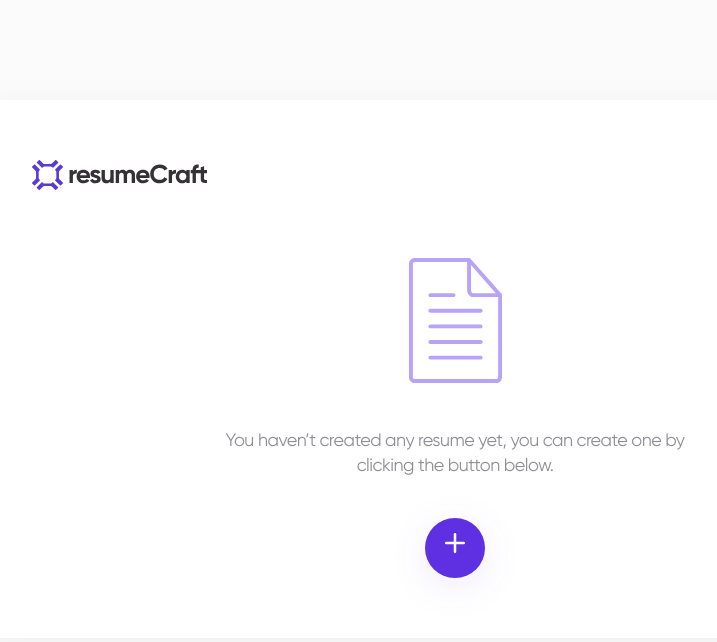
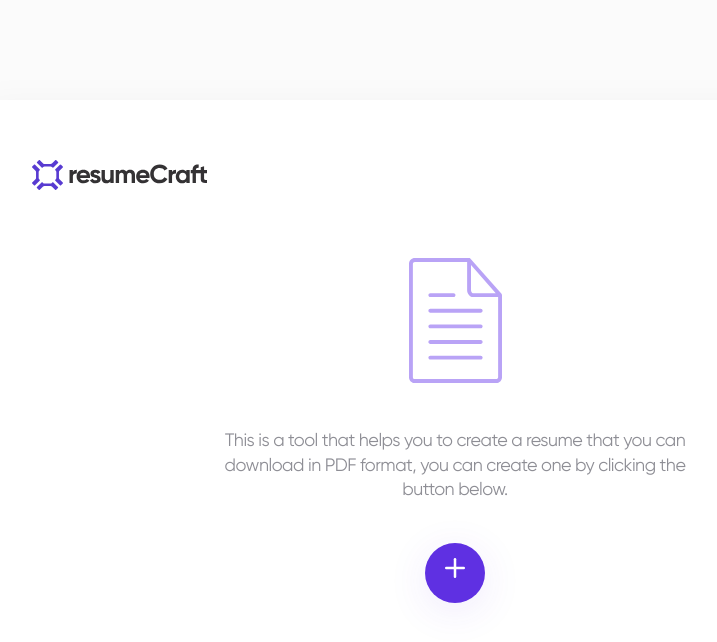
Before and after one commit to Codevickk/resumeCraft, a React (Create React App) app: page / in a window 1280 px wide. Shown: the top 642 px of the page, without its empty margins (185-902 px from the left). Built offline with nearby package versions, Linux system fonts and the light colour scheme.

Commit message:
More work

```diff
--- a/src/components/Home/index.js
+++ b/src/components/Home/index.js
@@ -9,7 +9,7 @@ import { FiPlus } from 'react-icons/fi';
 
 const ContentWrapper = styled.div`text-align: center;`;
 
-const AddLink = styled(Link) `
+const AddLink = styled(Link)`
 	background : ${(props) => props.theme.primary.normal};
 	display: inline-block;
 	padding: 10px 15px;
@@ -22,7 +22,7 @@ const AddLink = styled(Link) `
 	transition: background linear .3s;
 
 	&:hover {
-		background: ${props => props.theme.primary.light}
+		background: ${(props) => props.theme.primary.light}
 	}
 `;
 
@@ -36,7 +36,8 @@ const Home = () => {
 				<ContentWrapper>
 					<img src={documentIcon} alt="document" style={{ marginTop: '60px' }} />
 					<P style={{ marginTop: '40px', maxWidth: '480px', marginLeft: 'auto', marginRight: 'auto' }}>
-						You haven’t created any resume yet, you can create one by clicking the button below.
+						This is a tool that helps you to create a resume that you can download in PDF format, you can
+						create one by clicking the button below.
 					</P>
 					<AddLink to="/create">
 						<FiPlus />
--- a/src/components/createResume/Final.js
+++ b/src/components/createResume/Final.js
@@ -87,7 +87,7 @@ const Final = (props) => {
 					</ToolsContainer>
 
 					<ResumeWrapper>
-						<PDFExport fileName="_____.pdf" title="" subject="" keywords="" ref={(r) => (resume = r)}>
+						<PDFExport fileName="resume.pdf" title="" subject="" keywords="" ref={(r) => (resume = r)}>
 							<Resume resume={props.state} />
 						</PDFExport>
 					</ResumeWrapper>
```
Also changed, not shown: 1 other file (tests, documents, lock files or other folders).
